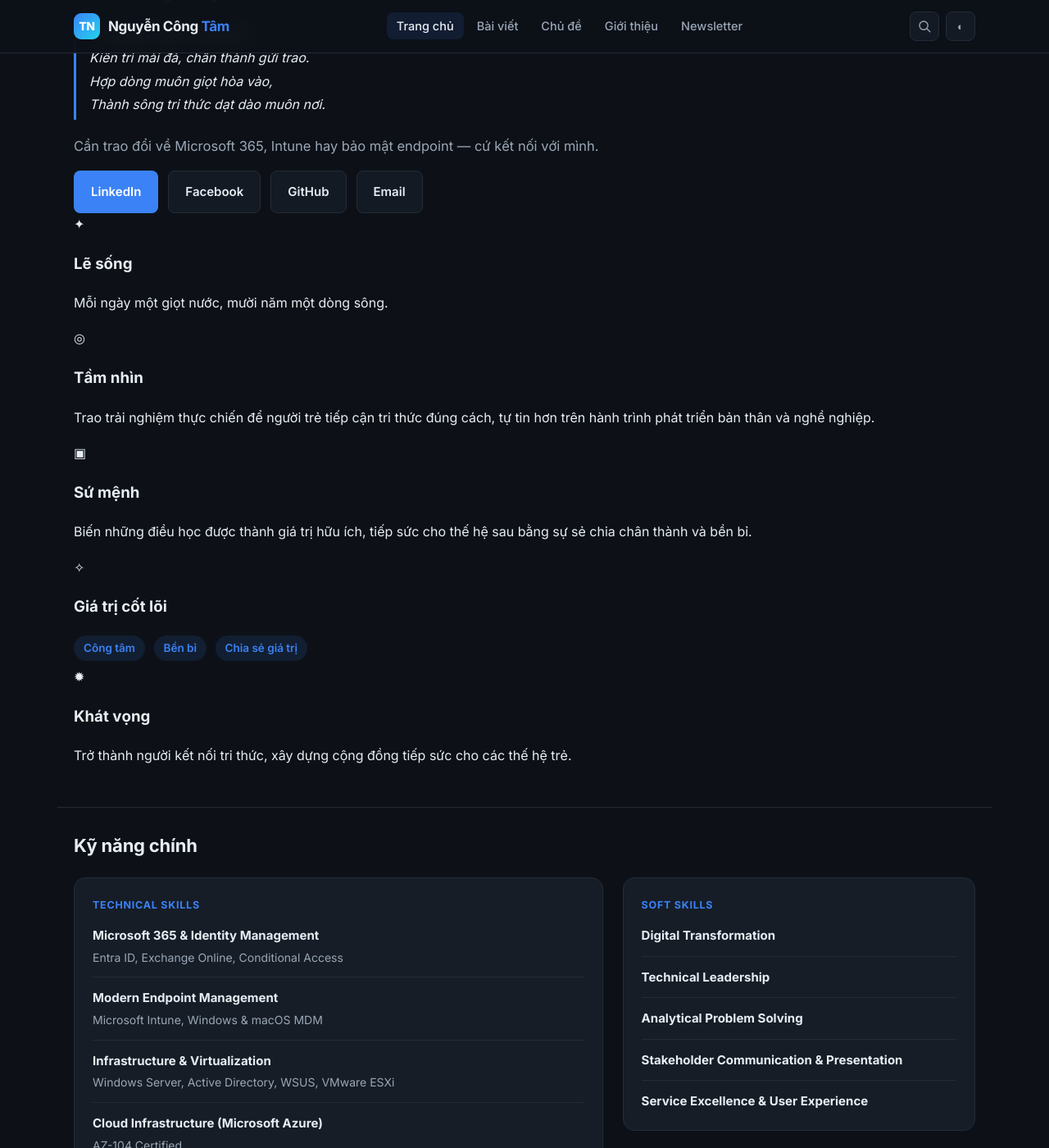
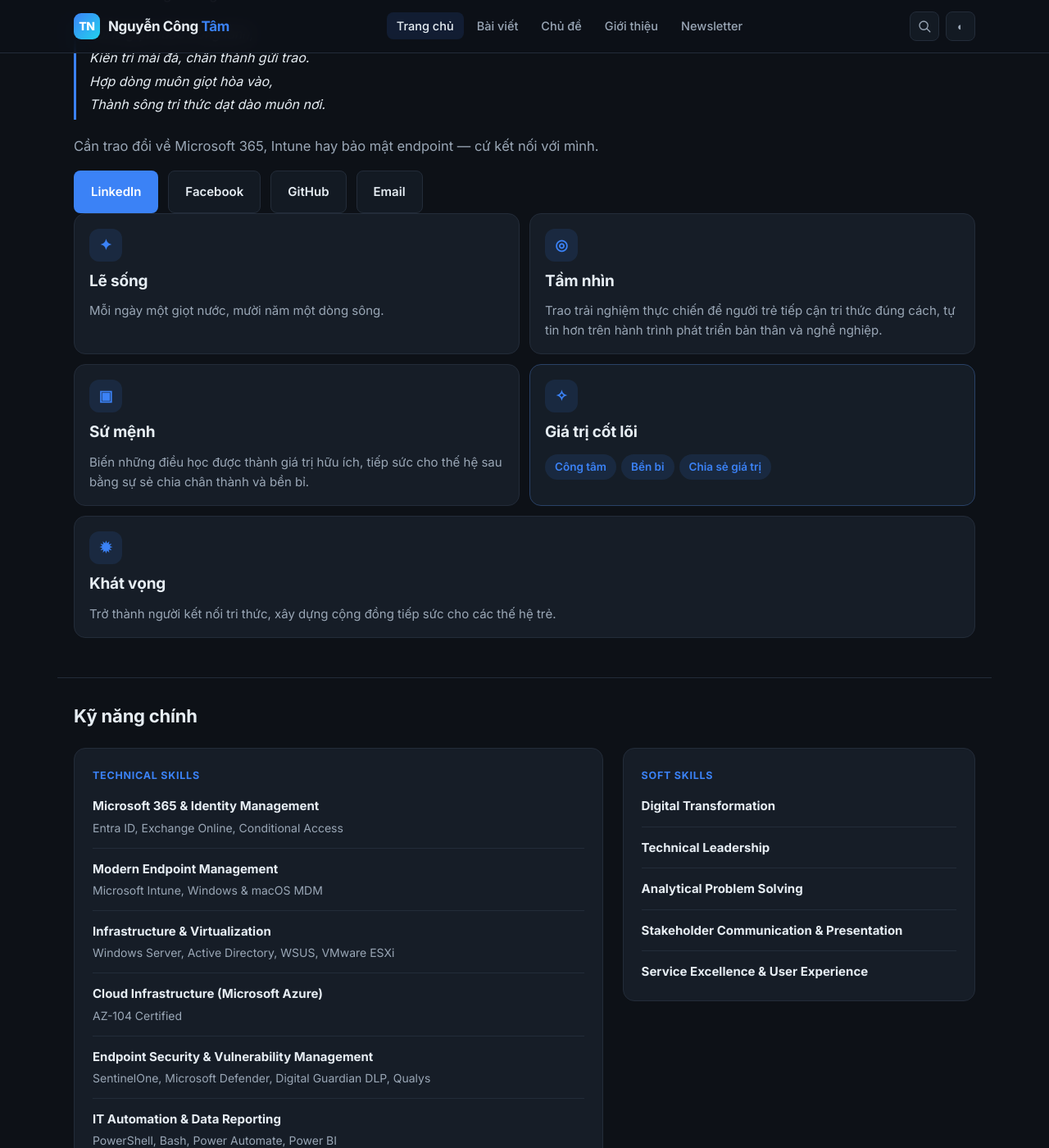
Before and after one commit to congtamsoul/congtamsoul.github.io, a Jekyll site: the page built from index.html, in a window 1280 px wide and 1400 px high, scrolled down 4791 px. Shown: the whole window at 82% size. Built offline with Jekyll 4.4.1, drawn with Linux system fonts in a browser that asks for light colours.

Commit message:
Refactor section values to 2-column grid/table layout with tighter spacing and mobile single-column fallback

```diff
--- a/assets/styles.css
+++ b/assets/styles.css
@@ -327,6 +327,69 @@ img { max-width: 100%; display: block; }
 .brand dd { margin: 0; font-size: 15px; line-height: 1.55; color: var(--text); }
 .brand > div + div { border-top: 1px solid var(--border); padding-top: 16px; }
 .pill { display: inline-block; margin: 0 6px 6px 0; padding: 4px 12px; border-radius: 999px; background: var(--accent-soft); color: var(--accent); font-size: 13.5px; font-weight: 600; }
+
+.value-list {
+  display: grid;
+  grid-template-columns: repeat(2, minmax(0, 1fr));
+  gap: 12px;
+  align-items: stretch;
+}
+
+.value-item {
+  display: flex;
+  flex-direction: column;
+  gap: 12px;
+  background: var(--bg-card);
+  border: 1px solid var(--border);
+  border-radius: var(--radius);
+  padding: 18px 18px 16px;
+  min-height: 100%;
+}
+
+.value-item--wide { grid-column: 1 / -1; }
+
+.value-item--highlight {
+  background: color-mix(in srgb, var(--bg-card) 88%, var(--accent-soft));
+  border-color: color-mix(in srgb, var(--border) 76%, var(--accent));
+}
+
+.value-icon {
+  width: 40px;
+  height: 40px;
+  display: grid;
+  place-items: center;
+  border-radius: 12px;
+  background: var(--accent-soft);
+  color: var(--accent);
+  font-size: 18px;
+  font-weight: 700;
+  line-height: 1;
+}
+
+.value-item h3 {
+  margin: 0;
+  font-size: 19px;
+  line-height: 1.3;
+  letter-spacing: -0.01em;
+}
+
+.value-item p {
+  margin: 0;
+  color: var(--text-muted);
+  font-size: 15px;
+  line-height: 1.6;
+}
+
+.pill-group {
+  display: flex;
+  flex-wrap: wrap;
+  gap: 6px;
+  margin-top: 2px;
+}
+
+.pill-group .pill {
+  margin: 0;
+}
 
 .skills { margin-top: 48px; padding-top: 28px; border-top: 1px solid var(--border); }
 .skills-title { margin: 0 0 20px; font-size: 22px; letter-spacing: -0.01em; }
@@ -729,6 +792,11 @@ img { max-width: 100%; display: block; }
   .hero { padding: 56px 0 44px; }
   .section { padding: 52px 0; }
   .section-head { flex-direction: column; align-items: flex-start; }
+  .value-list {
+    grid-template-columns: 1fr;
+    gap: 10px;
+  }
+  .value-item--wide { grid-column: auto; }
   .cta { padding: 30px 22px; }
   .subscribe { flex-direction: column; }
   .footer-grid { grid-template-columns: 1fr; }
```
